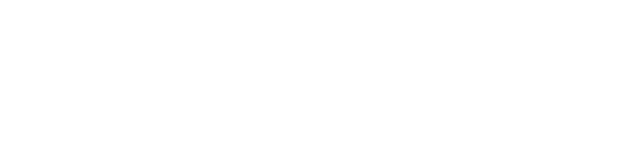
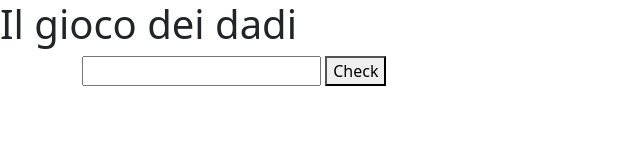
Before and after one commit to casalaspro/js-mail-dadi, a plain HTML site: page index.html in a window 1280 px wide. Shown: the whole page, without its empty margins (0-640 px from the left). Drawn offline with nearby package versions, Linux system fonts and the light colour scheme.

Commit message:
Add - skeleton and input + button

```diff
--- a/index.html
+++ b/index.html
@@ -9,6 +9,19 @@
 </head>
 <body>
 
+  <header>
+    <h1>Il gioco dei dadi</h1>
+  </header>
+
+  <main>
+    <div class="container">
+      <section class="access">
+        <input type="email" name="email" id="email">
+        <button class="button btn-secondary">Check</button>
+      </section>
+    </div>
+  </main>
+
 
 
 
```
